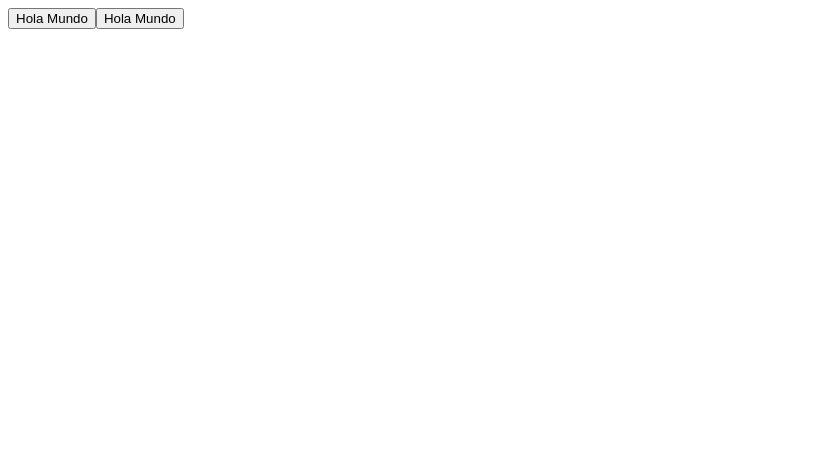
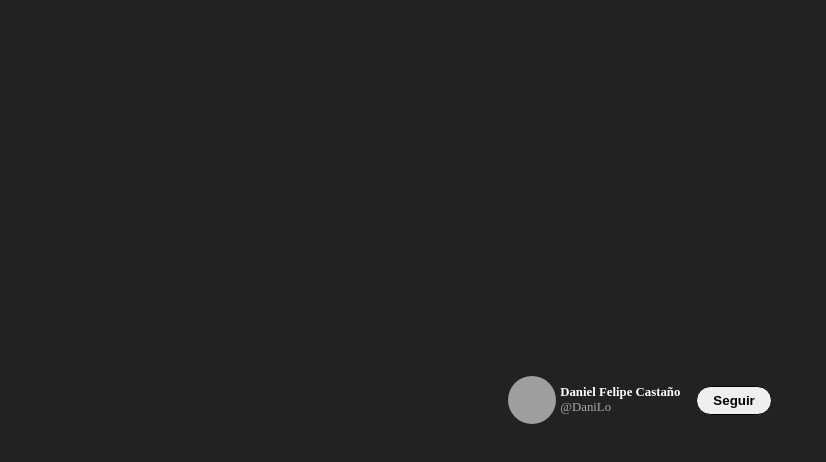
Before and after one commit to Angelo189526/ReactProjects, a React (Vite) app in the folder projects/Primer Componente/: page / in a window 1280 px wide. Shown: the top 462 px of the page, without its empty margins (0-826 px from the left). Built offline with nearby package versions, Linux system fonts and the light colour scheme; grey boxes are pictures that could not be loaded.

Commit message:
Layout follow de twitter

```diff
--- /dev/null
+++ b/projects/Primer Componente/src/App.css
@@ -0,0 +1,39 @@
+.tw-followCard {
+    display: flex;
+    align-items: center;
+    color: #fff;
+    font-size: .8rem;
+    justify-content: space-between;
+  }
+
+  .tw-followCard-header {
+    display: flex;
+    align-items: center;
+    gap: 4px
+  }
+
+  .tw-followCard-info {
+    display: flex;
+    flex-direction: column;
+  }
+
+  .tw-followCard-infoUserName {
+    opacity: .6;
+  }
+
+  .tw-followCard-avatar {
+    width: 48px;
+    height: 48px;
+    border-radius: 1000px;
+  }
+
+  .tw-followCard-button {
+    cursor: pointer;
+    margin-left: 16px;
+    border: 0;
+    border-radius: 999px;
+    padding: 6px 16px;
+    font-weight: bold;
+    border: 1px solid #000;
+    transition: .3s ease background-color;
+  }
--- /dev/null
+++ b/projects/Primer Componente/src/App.jsx
@@ -0,0 +1,23 @@
+import './App.css'
+
+export function App () {
+    return (
+ <article className="tw-followCard">
+    <header className="tw-followCard-header">
+        <img
+        className="tw-followCard-avatar"
+        src="https://unavatar.io/sindresorhus@gmail.com"
+        alt="Avatar de la persona" />
+        <div className="tw-followCard-info">
+            <strong>Daniel Felipe Castaño</strong>
+            <span className="tw-followCard-infoUserName">@DaniLo</span>
+        </div>
+    </header>
+    <aside>
+        <button className='tw-followCard-button'>
+            Seguir
+        </button>
+    </aside>
+ </article>
+    )
+}
--- /dev/null
+++ b/projects/Primer Componente/src/index.css
@@ -0,0 +1,7 @@
+body {
+    margin: 0;
+    background: #222;
+    display: grid;
+    place-content: center;
+    min-height: 100vh;
+}
--- a/projects/Primer Componente/src/main.jsx
+++ b/projects/Primer Componente/src/main.jsx
@@ -1,12 +1,13 @@
 import { StrictMode } from 'react'
 import ReactDOM from 'react-dom/client'
+import { App } from './App'
+import './index.css'
+
+
 
 // Crear el root una sola vez y luego renderizar
 const root = ReactDOM.createRoot(document.getElementById('root'))
 
 root.render(
-  <StrictMode>
-    <button>Hola Mundo</button>
-    <button>Hola Mundo</button>
-  </StrictMode>
+  <App />
 )
```
